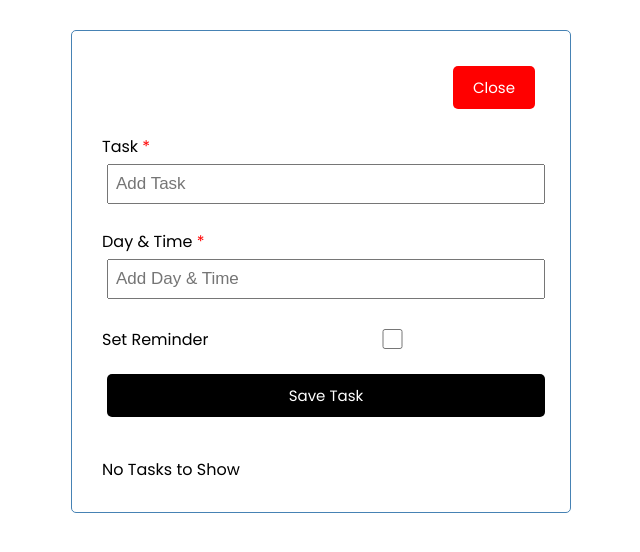
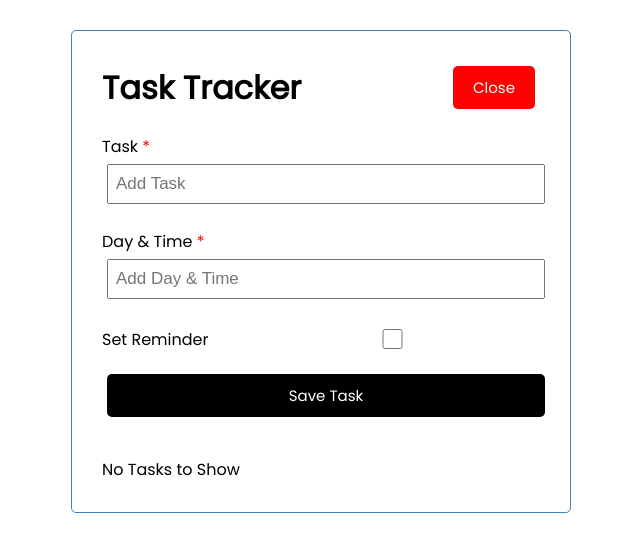
Before and after one commit to sumanjitsg/task-tracker, a React (Create React App) app: page / in a window 1280 px wide. Shown: the top 552 px of the page, without its empty margins (319-959 px from the left). Built offline with nearby package versions, Linux system fonts and the light colour scheme.

Commit message:
added missing title parameter

```diff
--- a/src/App.js
+++ b/src/App.js
@@ -32,6 +32,7 @@ function App() {
   return (
     <div className="container">
       <Header
+        title='Task Tracker'
         btnState={showAddTask}
         onClick={() => setShowAddTask(!showAddTask)}
       />
```
